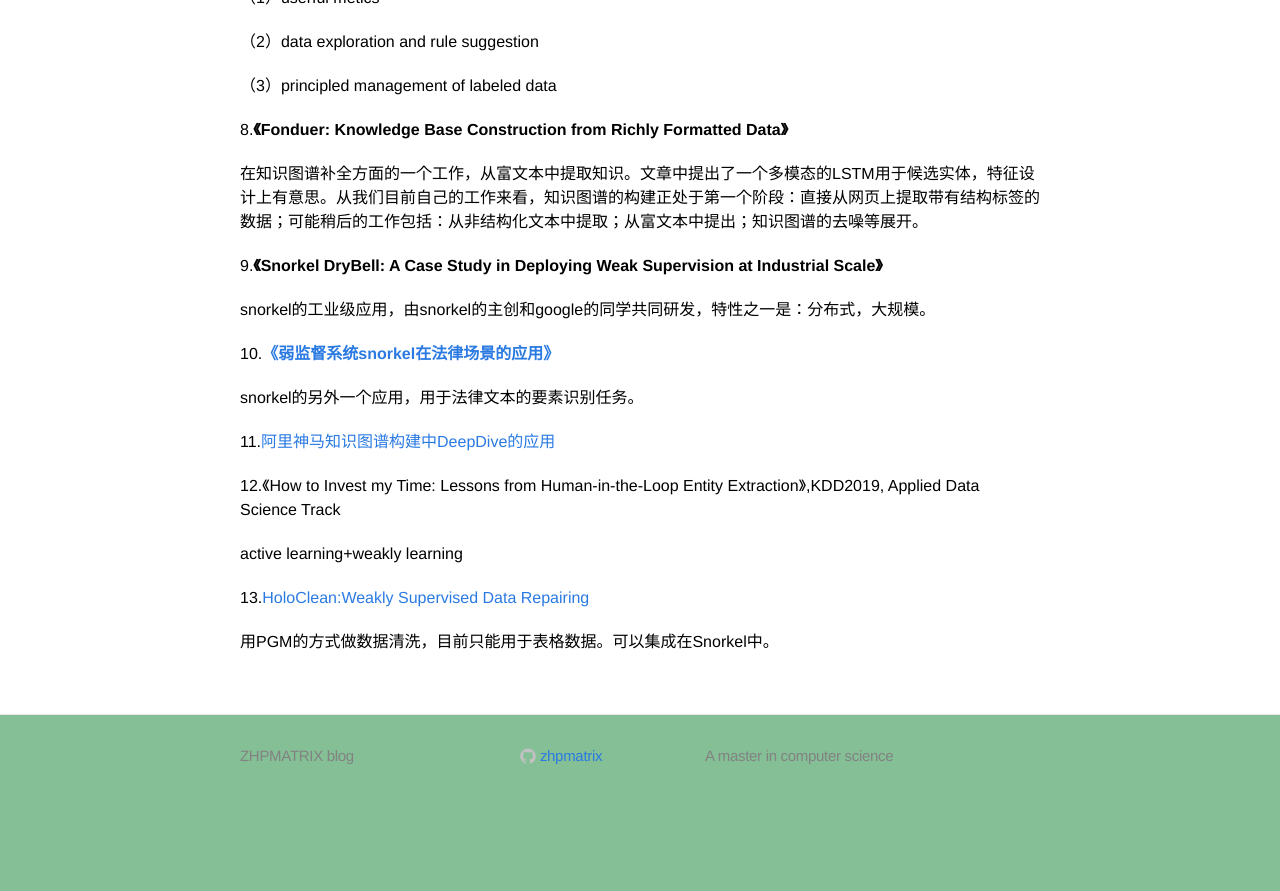
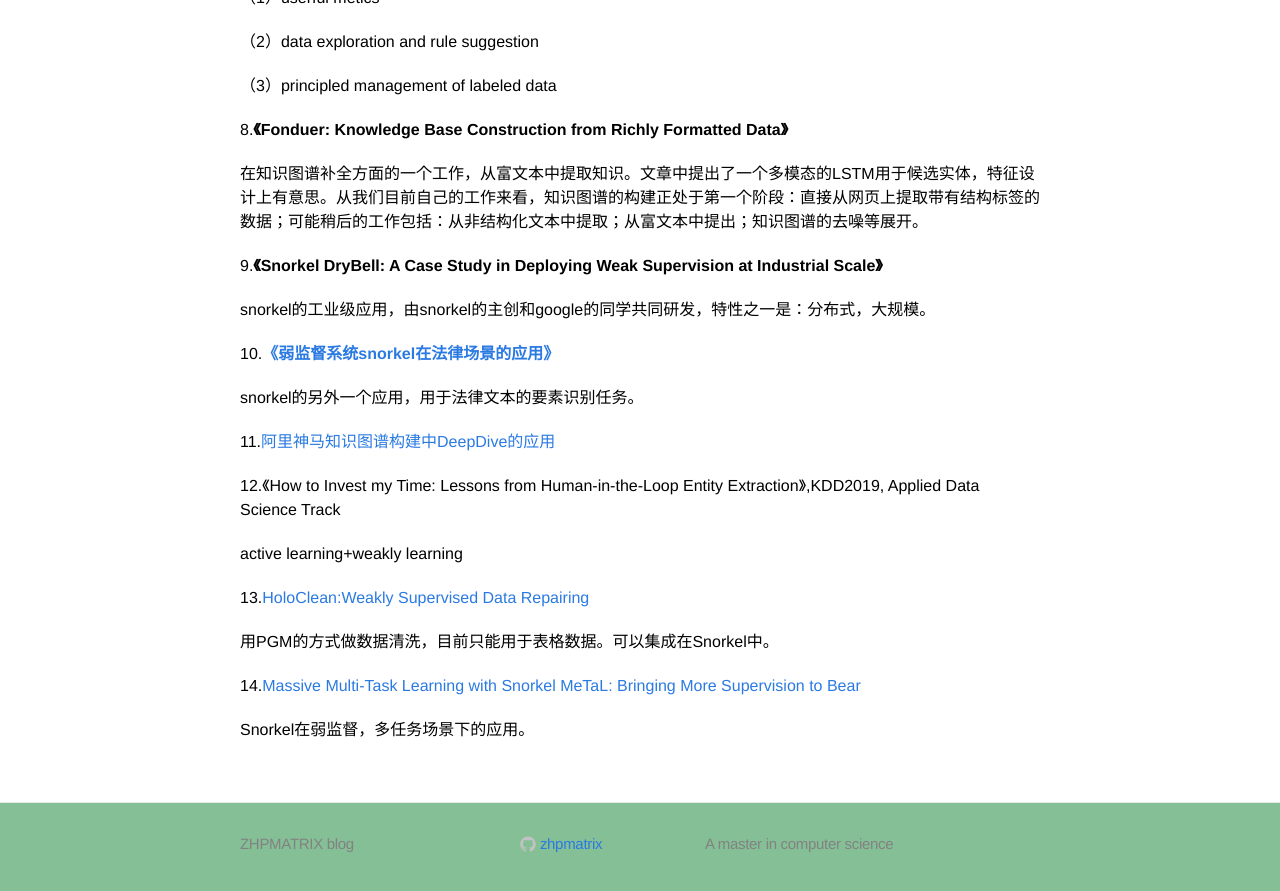
Before and after one commit to zhpmatrix/zhpmatrix.github.io, a Jekyll site: the page built from _posts/2019-06-05-snorkel.md, in a window 1280 px wide and 900 px high, scrolled down 2738 px. Shown: the top 891 px of the window. Built offline with Jekyll 4.4.1, drawn with Linux system fonts in a browser that asks for light colours; comment, search, counter and statistics services are not loaded; before the commit the page ends 3550 px from its top, so only the background shows below that.

Commit message:
add new ref

```diff
--- a/_posts/2019-06-05-snorkel.md
+++ b/_posts/2019-06-05-snorkel.md
@@ -128,3 +128,7 @@ active learning+weakly learning
 13.[HoloClean:Weakly Supervised Data Repairing](https://holoclean.github.io/gh-pages/blog/holoclean.html)
 
 用PGM的方式做数据清洗，目前只能用于表格数据。可以集成在Snorkel中。
+
+14.[Massive Multi-Task Learning with Snorkel MeTaL: Bringing More Supervision to Bear](https://dawn.cs.stanford.edu/2019/03/22/glue/)
+
+Snorkel在弱监督，多任务场景下的应用。
```
